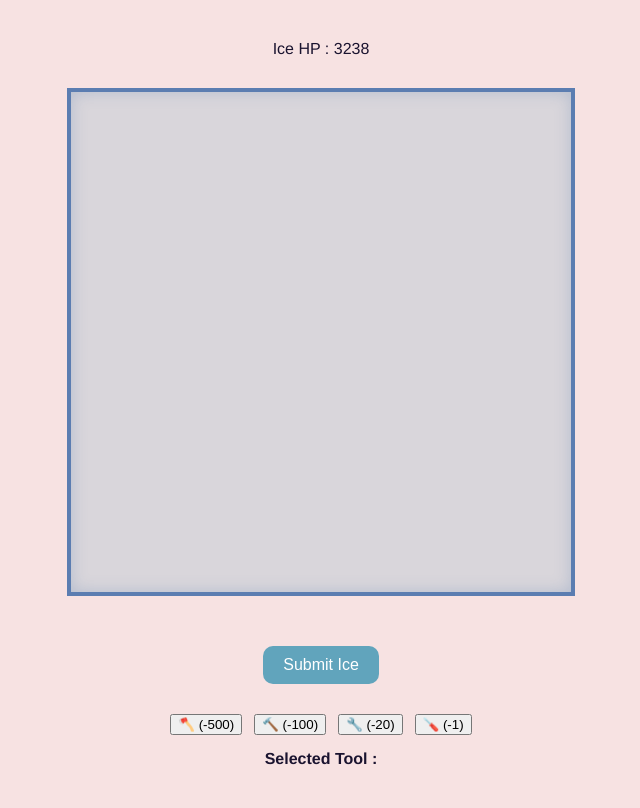
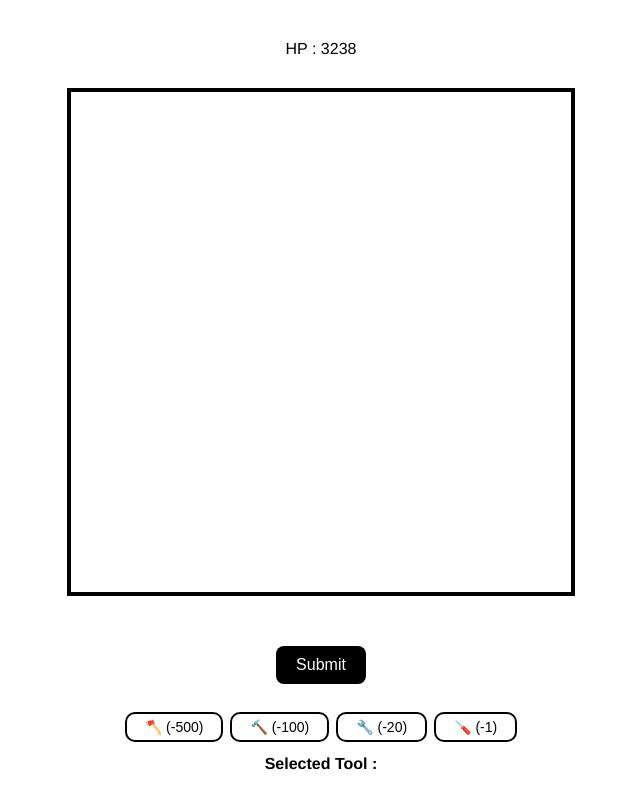
Before and after one commit to lancechoe/IceBreaker, a React (Create React App) app: page /game in a window 1280 px wide. Shown: the top 808 px of the page, without its empty margins (319-959 px from the left). Built offline with nearby package versions, Linux system fonts and the light colour scheme.

Commit message:
UI 대공사

```diff
--- a/src/pages/GamePage.jsx
+++ b/src/pages/GamePage.jsx
@@ -80,26 +80,42 @@ function GamePage() {
   return (
     <div className="game-container">
       {/* 개발용 HP 표시 */}
-      {process.env.NODE_ENV === "development" && <div>Ice HP : {iceHP}</div>}
+      {process.env.NODE_ENV === "development" && <div> HP : {iceHP}</div>}
 
       {/* 얼음 블록 */}
       <div
         className={`ice-block
-          ${selectedTool ? `cursor-${selectedTool}` : ""}
-          ${isGameOver ? "game-over" : ""}
-        `}
+    ${selectedTool ? `cursor-${selectedTool}` : ""}
+    ${isGameOver ? "game-over" : ""}`}
         onClick={handleIceClick}
         style={shapeStyle}
       >
+        {/* 둥근 모양 안에 색 칠하기 (Submit했을 때) */}
+        {submitted && !isGameOver && (
+          <div className="color-grid-inside" style={shapeStyle}>
+            {Array.from({ length: 10000 }).map((_, i) => {
+              const r = Math.floor(Math.random() * 255);
+              const g = Math.floor(Math.random() * 255);
+              const b = Math.floor(Math.random() * 255);
+              return (
+                <div
+                  key={i}
+                  className="grid-cell-inside"
+                  style={{ backgroundColor: `rgb(${r}, ${g}, ${b})` }}
+                />
+              );
+            })}
+          </div>
+        )}
+
         {/* 결과 메시지 & Play Again 버튼 */}
         {(isGameOver || submitted) && (
           <div className="ice-message">
             {resultMessage}
-            <br />
-            ❄️ HP: {Math.max(iceHP, 0)} / {initialHP}
+            <br /> HP: {Math.max(iceHP, 0)} / {initialHP}
             <br />
             <button onClick={handleReset} className="play-again-button">
-              🔁 Play Again
+              Play Again
             </button>
           </div>
         )}
@@ -111,15 +127,29 @@ function GamePage() {
         disabled={submitted || isGameOver}
         className="submit-button"
       >
-        Submit Ice
+        Submit
       </button>
 
       {/* 도구 버튼들 */}
       <div className="tool-buttons">
-        <button onClick={() => handleToolSelect("axe")}>🪓 (-500)</button>
-        <button onClick={() => handleToolSelect("hammer")}>🔨 (-100)</button>
-        <button onClick={() => handleToolSelect("chisel")}>🔧 (-20)</button>
-        <button onClick={() => handleToolSelect("awl")}>🪛 (-1)</button>
+        <button className="tool-button" onClick={() => handleToolSelect("axe")}>
+          🪓 (-500)
+        </button>
+        <button
+          className="tool-button"
+          onClick={() => handleToolSelect("hammer")}
+        >
+          🔨 (-100)
+        </button>
+        <button
+          className="tool-button"
+          onClick={() => handleToolSelect("chisel")}
+        >
+          🔧 (-20)
+        </button>
+        <button className="tool-button" onClick={() => handleToolSelect("awl")}>
+          🪛 (-1)
+        </button>
       </div>
 
       {/* 도구 선택 상태 표시 */}
--- a/src/styles/GamePage.css
+++ b/src/styles/GamePage.css
@@ -1,11 +1,11 @@
 /* GamePage.css */
 
-/* 기본 세팅 */
+/* 전체 배경 및 폰트 */
 body {
   margin: 0;
-  background-color: #f7e2e2;
+  background-color: #ffffff;
   font-family: "Helvetica Neue", sans-serif;
-  color: #1a132f;
+  color: #000000;
 }
 
 /* 게임 컨테이너 */
@@ -16,81 +16,82 @@ body {
   padding: 40px 20px;
 }
 
+/* 타이틀 (선택) */
+.page-title {
+  font-size: 32px;
+  font-weight: bold;
+  margin-bottom: 30px;
+  color: #000;
+}
+
 /* 얼음 블록 */
 .ice-block {
   position: relative;
   width: 500px;
   height: 500px;
-  background-color: rgba(97, 164, 188, 0.2); /* #61A4BC with opacity */
-  border: 4px solid #5b7db1;
+  background-color: #ffffff;
+  border: 4px solid #000000;
   border-radius: 12px;
   margin: 30px auto;
-  box-shadow: inset 0 0 16px rgba(91, 125, 177, 0.3);
-  transition: transform 0.3s ease, border-radius 0.3s ease;
+  transition: border-radius 0.3s ease, transform 0.2s ease;
 }
 
 .ice-block:hover {
   transform: scale(1.02);
 }
 
-/* 게임 오버 시 */
 .ice-block.game-over {
   background-color: transparent;
   border: none;
 }
 
-.ice-block.game-over::after {
-  content: "💥";
+/* 게임 결과 메시지 */
+.gameover-message,
+.ice-message {
   position: absolute;
-  top: 30%;
+  top: 50%;
   left: 50%;
   transform: translate(-50%, -50%);
-  font-size: 64px;
-}
-
-/* 게임 결과 메시지 */
-.ice-message {
-  position: absolute;
-  top: 52%;
-  left: 50%;
-  transform: translate(-50%, -50%);
-  color: #1a132f;
-  font-size: 22px;
-  font-weight: bold;
+  color: #ffffff;
+  font-size: 19px;
+  font-weight: 900;
   text-align: center;
   z-index: 10;
   white-space: nowrap;
+  text-shadow: -1px -1px 0 #000, 1px -1px 0 #000, -1px 1px 0 #000,
+    1px 1px 0 #000;
 }
 
 /* 도구 버튼 묶음 */
 .tool-buttons {
   display: flex;
   flex-wrap: wrap;
-  gap: 12px;
+  gap: 11px;
   margin-top: 30px;
   justify-content: center;
 }
 
 /* 도구 버튼 */
 .tool-button {
-  background-color: #61a4bc;
-  color: white;
+  outline: 2px solid #000000;
+  background-color: #ffffff;
+  color: #000000;
   border: none;
-  padding: 10px 16px;
-  border-radius: 10px;
+  padding: 5px 18px;
+  border-radius: 8px;
+  font-size: 14px;
   cursor: pointer;
-  font-size: 15px;
-  box-shadow: 0 4px 8px rgba(97, 164, 188, 0.3);
-  transition: transform 0.2s ease, box-shadow 0.2s ease;
+  transition: transform 0.2s ease;
 }
 
 .tool-button:hover {
-  transform: scale(1.05);
-  box-shadow: 0 6px 12px rgba(97, 164, 188, 0.4);
+  transform: scale(1.1);
 }
 
 .tool-button.selected {
-  background-color: #5b7db1;
+  outline: 2px solid #000000;
+  background-color: #ffffff;
+  color: #000000;
 }
 
 /* 선택한 도구 텍스트 */
@@ -98,7 +99,7 @@ body {
   margin-top: 15px;
   font-size: 16px;
   font-weight: bold;
-  color: #1a132f;
+  color: #000000;
 }
 
 /* HP 표시 */
@@ -106,7 +107,6 @@ body {
   font-size: 18px;
   margin-bottom: 20px;
   font-weight: 600;
-  color: #5b7db1;
 }
 
 /* 제출 버튼 */
@@ -114,35 +114,33 @@ body {
   margin-top: 20px;
   padding: 10px 20px;
   font-size: 16px;
-  background-color: #61a4bc;
-  color: white;
+  background-color: #000000;
+  color: #ffffff;
   border: none;
-  border-radius: 10px;
+  border-radius: 8px;
   cursor: pointer;
-  transition: background-color 0.3s ease, transform 0.2s ease;
+  transition: transform 0.2s ease;
 }
 
 .submit-button:hover {
-  background-color: #4d90a5;
-  transform: scale(1.05);
+  transform: scale(1.1);
 }
 
 /* 다시 시작 버튼 */
 .play-again-button {
-  margin-top: 35px;
-  padding: 7px 18px;
+  margin-top: 20px;
+  padding: 10px 20px;
   font-size: 16px;
-  border-radius: 10px;
+  border-radius: 8px;
   border: none;
-  background-color: #5b7db1;
-  color: white;
+  background-color: #000000;
+  color: #ffffff;
   cursor: pointer;
-  transition: background-color 0.3s ease, transform 0.2s ease;
+  transition: transform 0.2s ease;
 }
 
 .play-again-button:hover {
-  background-color: #4a6aa1;
-  transform: scale(1.05);
+  transform: scale(1.1);
 }
 
 /* 커서 스타일 */
@@ -169,3 +167,21 @@ body {
       16 0,
     auto;
 }
+
+.color-grid-inside {
+  position: absolute;
+  width: 100%;
+  height: 100%;
+  display: grid;
+  grid-template-columns: repeat(100, 1fr);
+  grid-template-rows: repeat(100, 1fr);
+  z-index: 0;
+  top: 0;
+  left: 0;
+  overflow: hidden;
+}
+
+.grid-cell-inside {
+  width: 100%;
+  height: 100%;
+}
```
